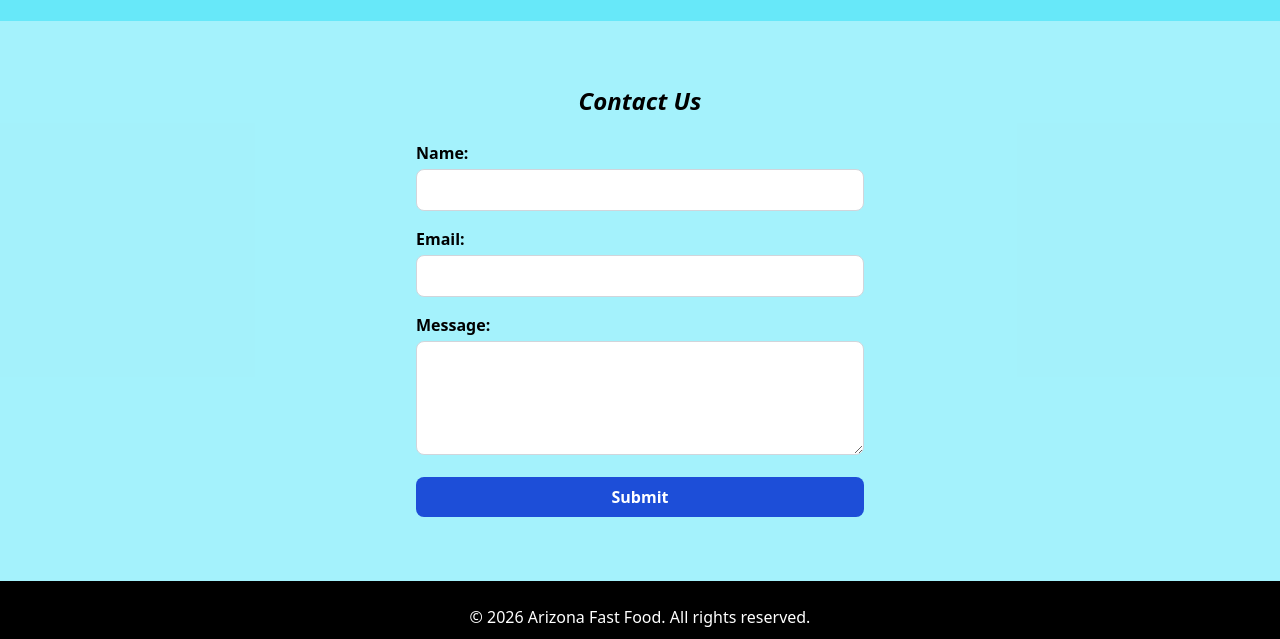
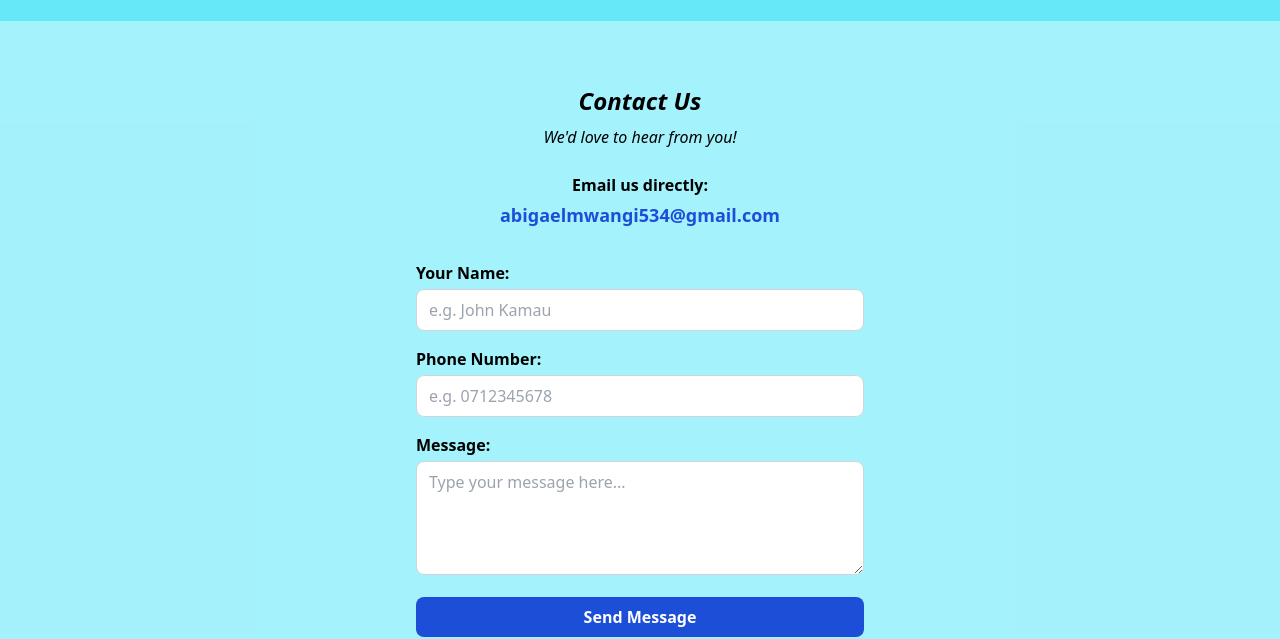
Before and after one commit to AbbieJonnes/arizona-fast-food, a website: page index.html in a window 1280 px wide. Shown: the part 1910-2549 px from the top of the page. Drawn offline with nearby package versions, Linux system fonts and the light colour scheme.

```diff
--- a/index.html
+++ b/index.html
@@ -60,24 +60,37 @@
 
     <!-- CONTACT -->
     <section id="contact" class="py-16 px-6 text-center bg-white/40">
-        <h2 class="text-2xl font-bold italic text-black mb-6">Contact Us</h2>
-        <form class="max-w-md mx-auto text-left space-y-4">
+        <h2 class="text-2xl font-bold italic text-black mb-2">Contact Us</h2>
+        <p class="italic text-black mb-6">We'd love to hear from you!</p>
+
+        <!-- Her email displayed -->
+        <div class="mb-8">
+            <p class="text-black font-semibold mb-1">Email us directly:</p>
+            <a href="mailto:abigaelmwangi534@gmail.com"
+               class="text-blue-700 font-bold text-lg hover:underline">
+                abigaelmwangi534@gmail.com
+            </a>
+        </div>
+
+        <!-- Contact Form -->
+        <form class="max-w-md mx-auto text-left space-y-4"
+              action="mailto:abigaelmwangi534@gmail.com" method="POST" enctype="text/plain">
             <div>
-                <label for="name" class="block font-semibold text-black mb-1">Name:</label>
-                <input type="text" id="name" required
+                <label for="name" class="block font-semibold text-black mb-1">Your Name:</label>
+                <input type="text" id="name" name="Name" required placeholder="e.g. John Kamau"
                     class="w-full border border-gray-300 rounded-lg px-3 py-2 focus:outline-none focus:ring-2 focus:ring-blue-500">
             </div>
             <div>
-                <label for="email" class="block font-semibold text-black mb-1">Email:</label>
-                <input type="email" id="email" required
+                <label for="phone" class="block font-semibold text-black mb-1">Phone Number:</label>
+                <input type="tel" id="phone" name="Phone" required placeholder="e.g. 0712345678"
                     class="w-full border border-gray-300 rounded-lg px-3 py-2 focus:outline-none focus:ring-2 focus:ring-blue-500">
             </div>
             <div>
                 <label for="message" class="block font-semibold text-black mb-1">Message:</label>
-                <textarea id="message" required rows="4"
+                <textarea id="message" name="Message" required rows="4" placeholder="Type your message here..."
                     class="w-full border border-gray-300 rounded-lg px-3 py-2 focus:outline-none focus:ring-2 focus:ring-blue-500 resize-y"></textarea>
             </div>
-            <input type="submit" value="Submit"
+            <input type="submit" value="Send Message"
                 class="w-full bg-blue-700 hover:bg-blue-900 text-white font-semibold py-2 rounded-lg cursor-pointer transition">
         </form>
     </section>
@@ -91,6 +104,7 @@
         <a href="#" class="hover:text-yellow-400 transition"><i class="fab fa-instagram"></i></a>
         <a href="#" class="hover:text-yellow-400 transition"><i class="fab fa-tiktok"></i></a>
         <a href="#" class="hover:text-yellow-400 transition"><i class="fab fa-youtube"></i></a>
+        <a href="https://wa.me/254113368871" target="_blank" class="hover:text-green-400 transition"><i class="fab fa-whatsapp"></i></a>
     </div>
 </footer>
 
```
